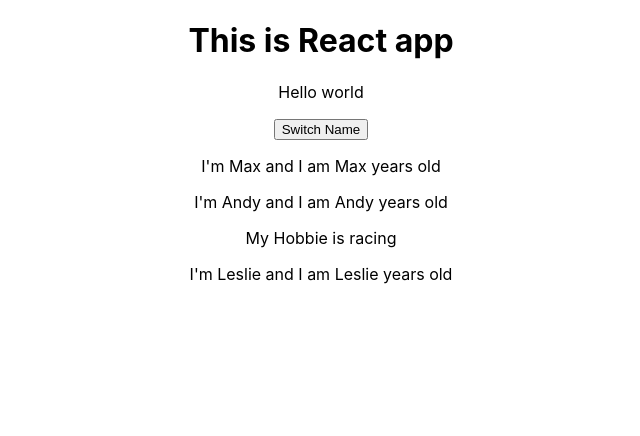
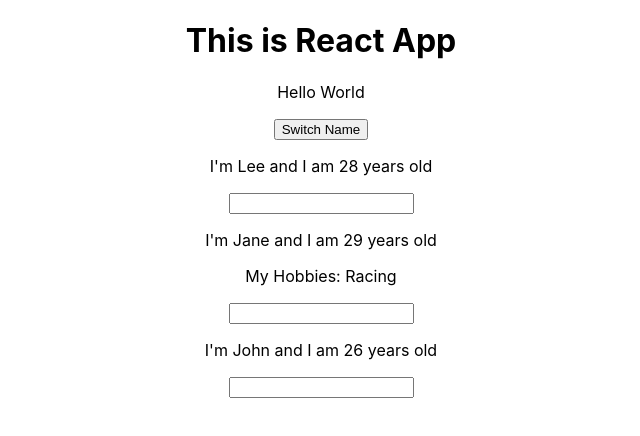
Before and after one commit to acvan11/react-app-2019, a React (Create React App) app: page / in a window 1280 px wide. Shown: the top 436 px of the page, without its empty margins (319-959 px from the left). Built offline with nearby package versions, Linux system fonts and the light colour scheme.

Commit message:
some binding ways

```diff
--- a/src/App.js
+++ b/src/App.js
@@ -1,49 +1,57 @@
-import React, { useState } from "react";
-import "./App.css";
-import Person from "./Person/Person";
+import React, { Component } from 'react';
+import './App.css';
+import Person from './Person/Person'
 
-const App = props => {
+class App extends Component {
+    state = {
+        persons: [
+            { name: 'Lee', age: 28 },
+            { name: 'Jane', age: 29},
+            { name: 'John', age: 26}
+        ],
+        otherState: 'Some other value'
+    }
 
-  const [ personsState, setPersonsState ] = useState({
-    persons: [
-      { name: 'Max', age: 28 },
-      { name: 'Andy', age: 29},
-      { name: 'Leslie', age: 26}
-    ],
-    otherState: 'hello'
-  });
+    switchNameHandler = (newName) => {
+        this.setState({
+            persons: [
+                { name: newName, age: 29},
+                { name: 'Jane Jane', age: 30},
+                { name: 'John John', age: 28}
+            ]
+        })
+    }
 
-  console.log('personsState =', personsState);
+    nameChangeHandler = (event) => {
+        this.setState({
+            persons: [
+                { name: 'So Cool', age: 23},
+                { name: event.target.value, age: 22},
+                { name: 'Very happy', age:33 }
+            ]
+        })
+    }
 
-  const [otherState, setOtherSate] = useState('some thing fun')
-  console.log('personsState = ' ,personsState)
-  console.log('otherState = ', otherState)
-  const switchNameHandler = () => {
-    // console.log('Was clicked!');
-    // DON'T DO THIS: this.state.persons[0].name = 'Andy Andy';
-    setPersonsState({
-      persons: [
-        { name: 'Max Max', age: 28 },
-        { name: 'Andy', age: 29},
-        { name: 'Leslie Leslie', age: 26}
-      ],
+    render() {
+        return (
+            <div className="App">
+                <h1>This is React App</h1>
+                <p>Hello World</p>
+                <button onClick={() => this.switchNameHandler('Alex Max')}>Switch Name</button>
+                <Person
+                name= {this.state.persons[0].name}
+                age= {this.state.persons[0].age} />
+                <Person
+                name= {this.state.persons[1].name}
+                age= {this.state.persons[1].age}
+                click={this.switchNameHandler.bind(this, 'Okay good')}
+                changed={this.nameChangeHandler}>My Hobbies: Racing</Person>
+                <Person
+                name = {this.state.persons[2].name}
+                age= {this.state.persons[2].age}/>
+            </div>
+        )
+    }
+}
 
-      // if we don't do this, personsState doesn't have otherState anymore
-      otherState: personsState.otherState
-     });
-  };
-
-
-  return (
-    <div className="App">
-      <h1>This is React app</h1>
-      <p>Hello world</p>
-      <button onClick={switchNameHandler}>Switch Name</button>
-      <Person name={personsState.persons[0].name} age={personsState.persons[0].name}/>
-      <Person name={personsState.persons[1].name} age={personsState.persons[1].name}> My Hobbie is racing</Person>
-      <Person name={personsState.persons[2].name} age={personsState.persons[2].name}/>
-    </div>
-  );
-};
-
-export default App;
+export default App
--- a/src/Person/Person.js
+++ b/src/Person/Person.js
@@ -2,9 +2,10 @@
 
 const person = (props) => {
     return (
-    <div className="App">
-        <p>I'm {props.name} and I am {props.age} years old </p>
+    <div>
+        <p onClick={props.click}>I'm {props.name} and I am {props.age} years old </p>
         <p>{props.children}</p>
+        <input type="text" onChange= {props.changed}/>
     </div>
     );
 }
```
Also changed, not shown: src/App1.js (added, +55 -0 lines).
